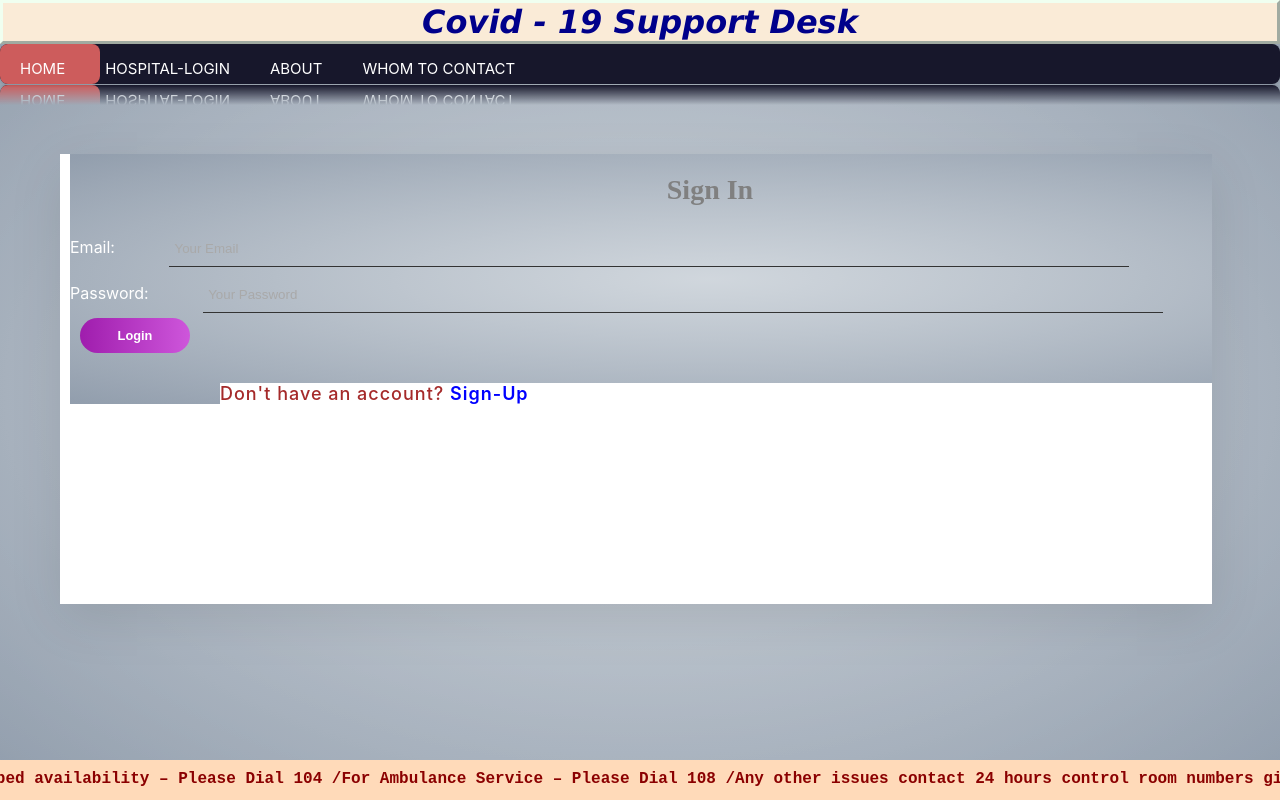
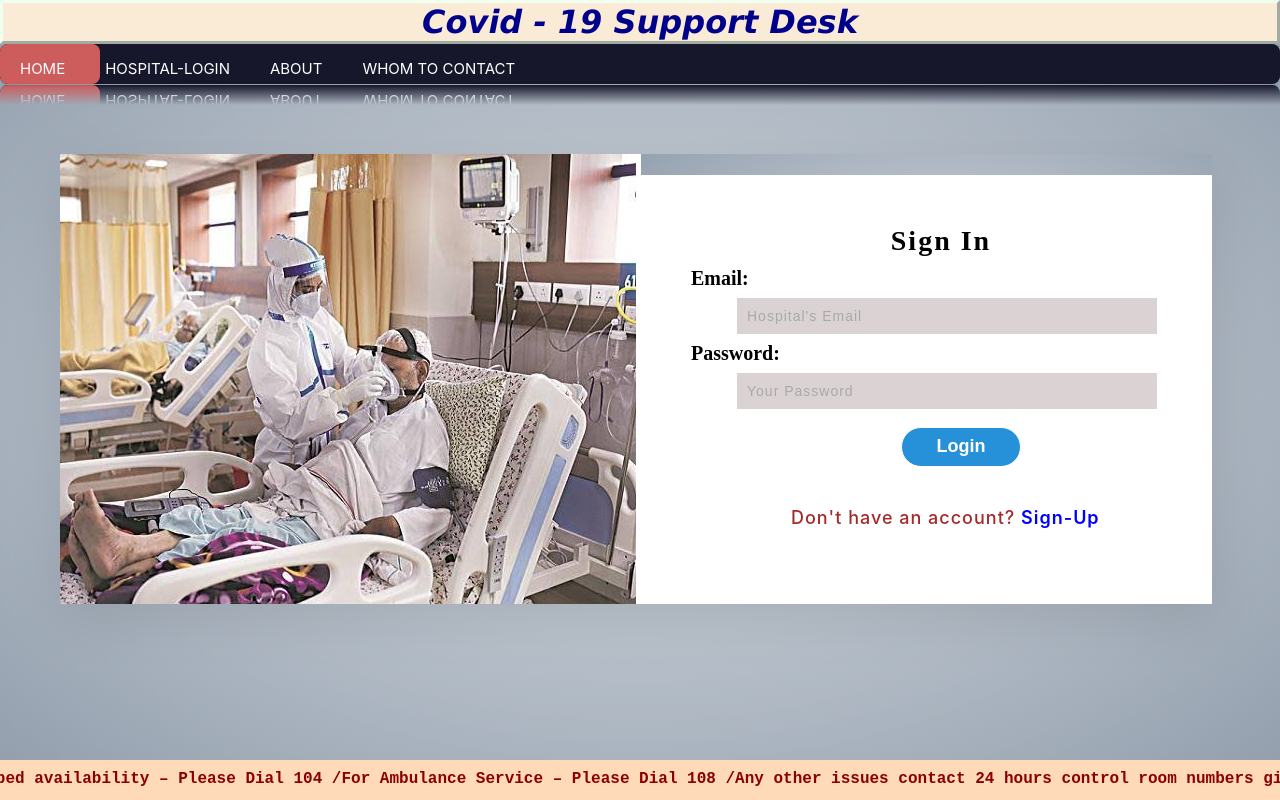
Before and after one commit to RoshiniSukumar/Covid-19-Support-Desk, a React (Create React App) app: page /loginform in a window 1280 px wide. Shown: the top 800 px of the page. Built offline with nearby package versions, Linux system fonts and the light colour scheme.

Commit message:
login js

```diff
--- a/src/components/function/Login.js
+++ b/src/components/function/Login.js
@@ -14,8 +14,8 @@ const validate = (values) => {
   if (!values.email) {
     error.email = "* Required Field";
   }
-  if (!values.pass) {
-    error.pass = "* Required Field";
+  if (!values.password) {
+    error.password = "* Required Field";
   }
   return error;
 };
@@ -39,63 +39,69 @@ function Login(props) {
   return (
      <div className="cont">
        <div className="user-signin">
-         <div className="imgbx"><img src=""></img></div>
-         <div className="formbx"></div>
-    <form  onSubmit={formik.handleSubmit}>
-      <body >
-      <h3>Sign In</h3>
+         <div className="imgbx"><img className="img4" src="./images/image4.jpeg"></img></div>
+
+    <form  className="formbx" onSubmit={formik.handleSubmit}>
+      <body  >
+      <div className="formin">
+      <h3 className="formhead">Sign In</h3>
 
 
-          <label className='dest' forhtml="email" >Email:
+          <label className='lb' forhtml="email" >Email:
           </label>{" "}
                {" "}
+               <br/>
+               &emsp;&emsp;&emsp;&emsp;&emsp;&emsp;
         <input
           type="email"
           name="email"
-          placeholder="Your Email"
-          className="box-log"
+          placeholder="Hospital's Email"
+          className="ip"
           onChange={formik.handleChange}
           value={formik.values.email}
           onBlur={formik.handleBlur}
         />{" "}
         {formik.touched.email && formik.errors.email ? (
-          <div  className='required'> {formik.errors.email} </div>
+          <div  className='required'>v&emsp;&emsp;&emsp;&emsp;&emsp; {formik.errors.email} </div>
         ) : null}{" "}
               {" "}
       <br></br>
 
 
-          <label className='dest' forhtml="pass" >
+          <label className="lb"  forhtml="pass" >
             Password:
           </label>{" "}
         {" "}
+        <br/>
+        &emsp;&emsp;&emsp;&emsp;&emsp;&emsp;
         <input
           type="password"
           name="pass"
           placeholder="Your Password"
-          className="box-log"
+          className="ip"
           onChange={formik.handleChange}
           value={formik.values.pass}
           onBlur={formik.handleBlur}
         />{" "}
         {formik.touched.pass && formik.errors.pass ? (
-          <div  className='required'> {formik.errors.pass} </div>
+          <div  className='required'>&emsp; &emsp;&emsp;&emsp;&emsp;{formik.errors.pass} </div>
         ) : null}{" "}
 
        {" "}
       <br></br>
 
 
-      <button  type="submit" className='login-submit'>
+      <button  type="submit" className='loginbtn'>
         {" "}
         Login{" "}
       </button>{" "}
       <p className="signup">Don't have an account? <a href="#">Sign-Up</a></p>
-
+      </div>
     </body>
     </form>
     </div>
     </div>
+
   );
 }
 
```
